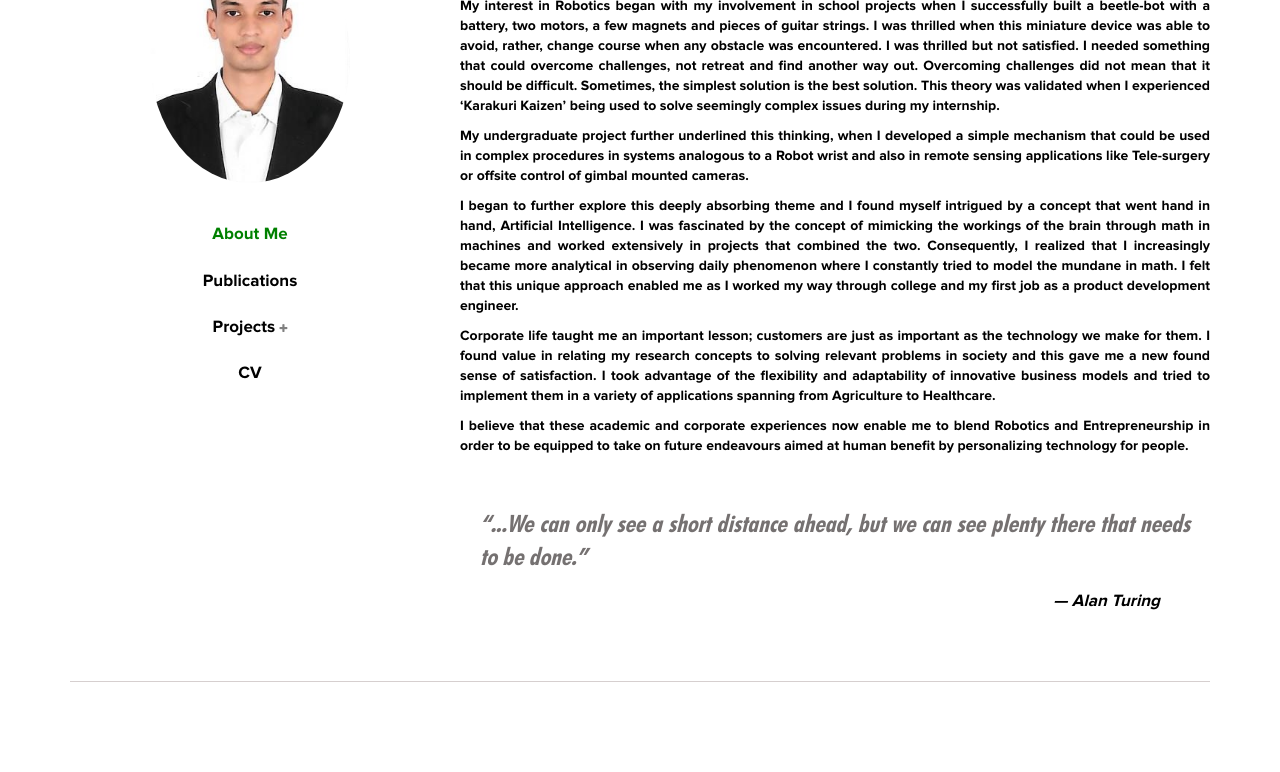
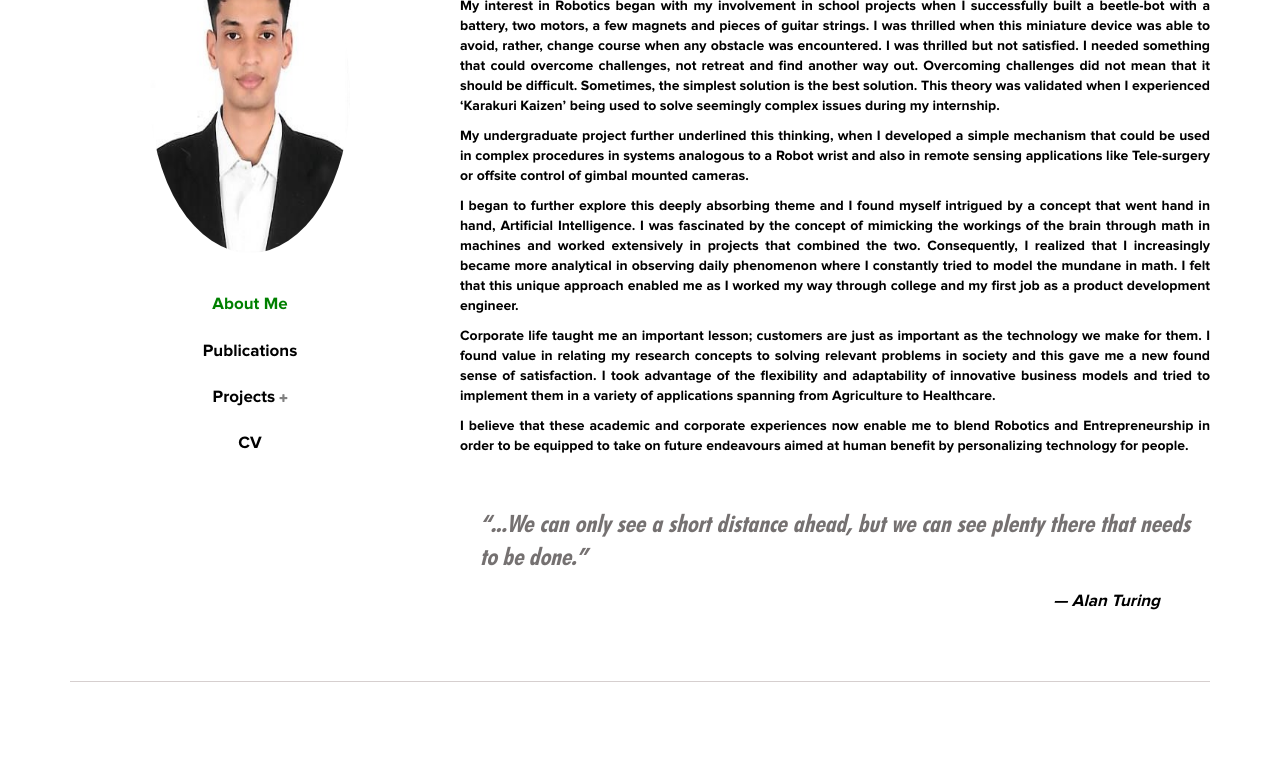
Before and after one commit to ShasaAntao/shasaantao.github.io, a plain HTML site: page index.html in a window 1280 px wide. Shown: the part 214-986 px from the top of the page. Drawn offline with nearby package versions, Linux system fonts and the light colour scheme; files whose address does not match are found by name.

Commit message:
Update main.css

```diff
--- a/css/main.css
+++ b/css/main.css
@@ -114,7 +114,7 @@ hr {
 {
     border-radius:50%;
     width: 200px;
-    height: 250px;
+    height: 320px;
 }
 .nav>li>a{
 	padding: 20px 25px;
```
